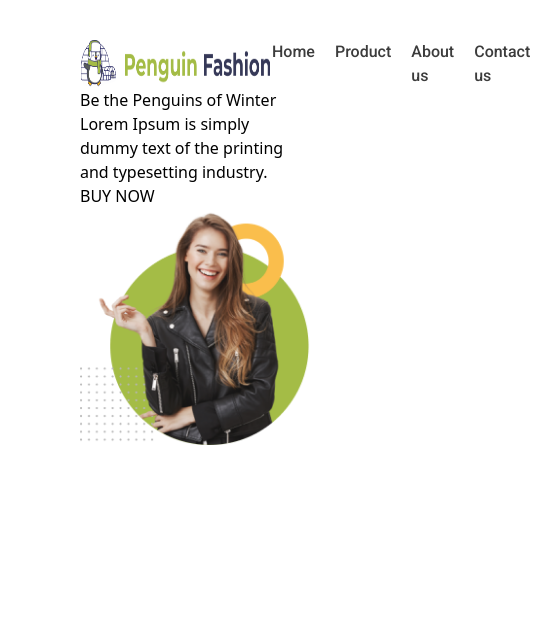
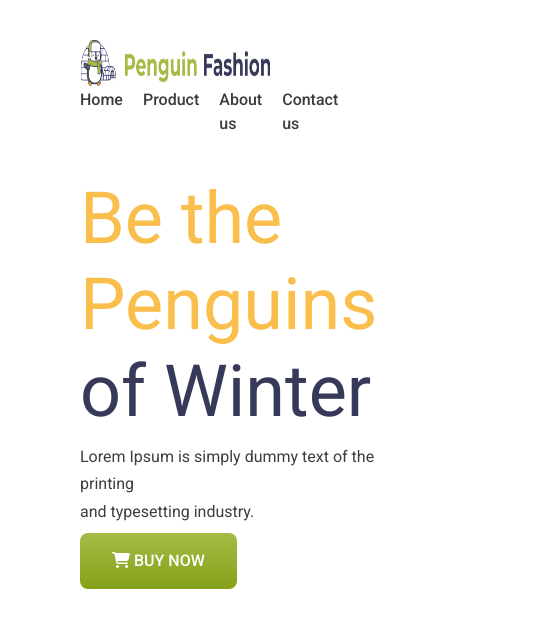
Before and after one commit to AKnaaz/Penguin-fashion, a plain HTML site: page index.html in a window 390 px wide. Shown: the whole page, 550 px wide, since content can reach past the window. Drawn offline with nearby package versions, Linux system fonts and the light colour scheme.

Commit message:
second commit

```diff
--- a/index.html
+++ b/index.html
@@ -6,40 +6,51 @@
     <title>Penguin Fashion</title>
     <link rel="shortcut icon" href="./icons/penguin.png" type="image/x-icon">
     <script src="https://cdn.tailwindcss.com"></script>
+    <!-- roboto -->
     <link rel="preconnect" href="https://fonts.googleapis.com">
     <link rel="preconnect" href="https://fonts.gstatic.com" crossorigin>
     <link href="https://fonts.googleapis.com/css2?family=Roboto:ital,wght@0,100..900;1,100..900&display=swap" rel="stylesheet">
+    <!-- bebas neue -->
+    <link rel="preconnect" href="https://fonts.googleapis.com">
+    <link rel="preconnect" href="https://fonts.gstatic.com" crossorigin>
+    <link href="https://fonts.googleapis.com/css2?family=Bebas+Neue&display=swap" rel="stylesheet">
 </head>
-<body>
+<body class="font-[roboto]">
     <header class="w-full pt-10 px-20 pb-24">
         <!-- nav section -->
-         <nav class="flex justify-between items-center">
+         <nav class="sm:flex justify-between items-center">
 
             <img src="./icons/logo.png" alt="" class="w-48 h-12">
 
             <div class="nav-links">
+                <!-- <i class="fa-solid fa-bars" class="sm:visible"></i> -->
                 <ul class="flex">
-                    <li class="mr-5 font-medium text-base font-[roboto] text-[#3C3C3C]"><a href="" class="">Home</a></li>
-                    <li class="mr-5 font-medium text-base font-[roboto] text-[#3C3C3C]"><a href="">Product</a></li>
-                    <li class="mr-5 font-medium text-base font-[roboto] text-[#3C3C3C]"><a href="">About us</a></li>
-                    <li class="mr-5 font-medium text-base font-[roboto] text-[#3C3C3C]"><a href="">Contact us</a></li>
+                    <li class="mr-5 font-medium text-base text-[#3C3C3C]"><a href="" class="">Home</a></li>
+                    <li class="mr-5 font-medium text-base text-[#3C3C3C]"><a href="">Product</a></li>
+                    <li class="mr-5 font-medium text-base text-[#3C3C3C]"><a href="">About us</a></li>
+                    <li class="mr-5 font-medium text-base text-[#3C3C3C]"><a href="">Contact us</a></li>
                 </ul>
             </div>
          </nav>
 
          <!-- banner section -->
-          <div class="banner-container">
+          <div class="banner-container flex justify-between items-center mt-10">
+
             <div class="banner-box">
-                <h1 class="banner-title">Be the Penguins of Winter</h1>
-                <p class="banner-content">Lorem Ipsum is simply dummy text of the printing  and typesetting industry.</p>
-                <button class="btn-primary">BUY NOW</button>
+                <h1 class="banner-title font-[bebas neue] text-7xl font-normal leading-[1.2]"> <span class="text-[#FABE4C]">Be the Penguins</span> <br> <span class="text-[#363958] ">of Winter</span></h1>
+
+                <p class="banner-content text-base font-normal leading-[1.7] text-[#3E3E3E] my-2">Lorem Ipsum is simply dummy text of the printing <br> and typesetting industry.</p>
+
+                <button class="btn-primary bg-gradient-to-b from-[#A4BC46FF] to-[#85A019FF] rounded-lg pl-8 pr-8 pt-4 pb-4 text-base font-medium font-[roboto] text-[#FFFFFF]"><i class="fa-solid fa-cart-shopping" class="w-4"></i> BUY NOW</button>
             </div>
 
             <div class="banner-img">
-                <img src="./images/model.png" alt="">
+                <img src="./images/model.png" alt="" class="w-3/4">
             </div>
           </div>
     </header>
 
+    <!-- font awesome link -->
+    <script src="https://kit.fontawesome.com/cffcbee330.js" crossorigin="anonymous"></script>
 </body>
 </html>
```
